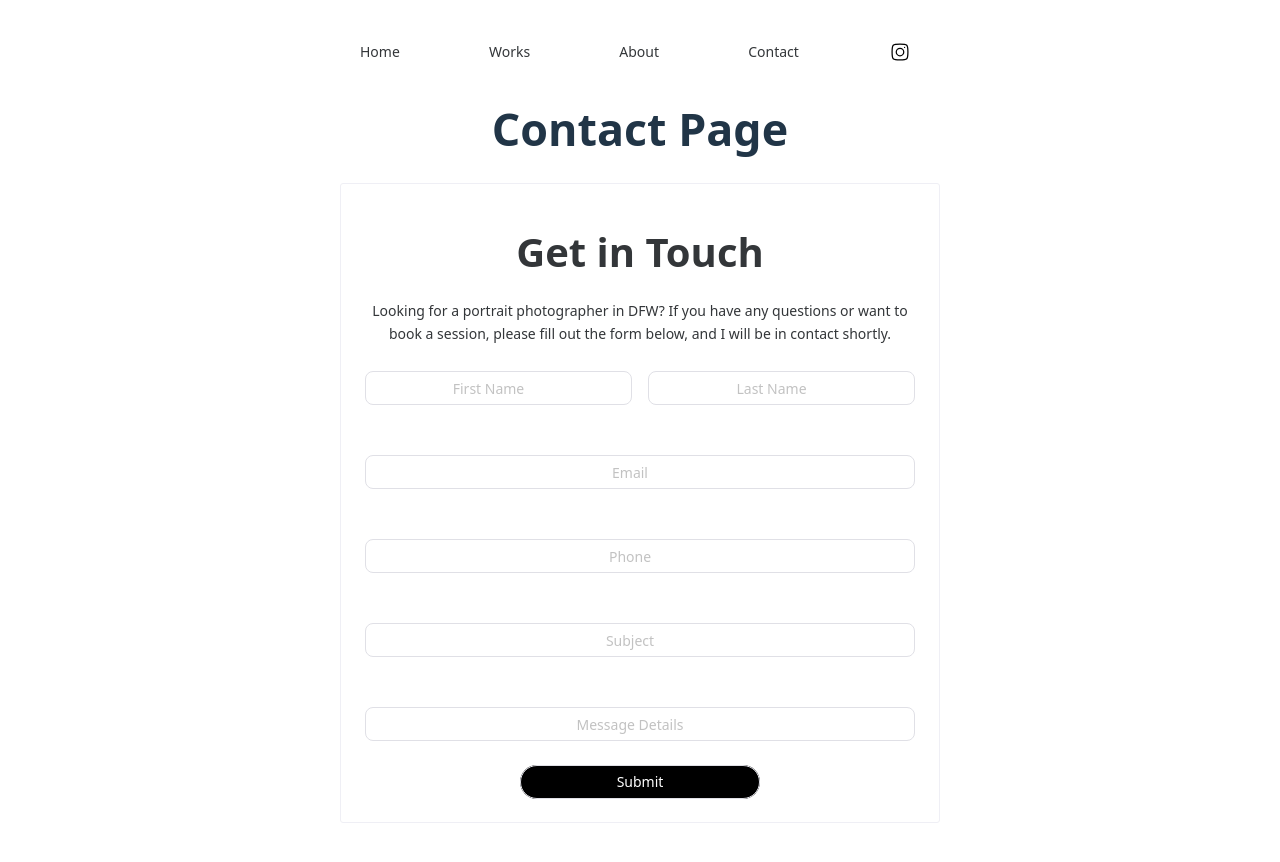
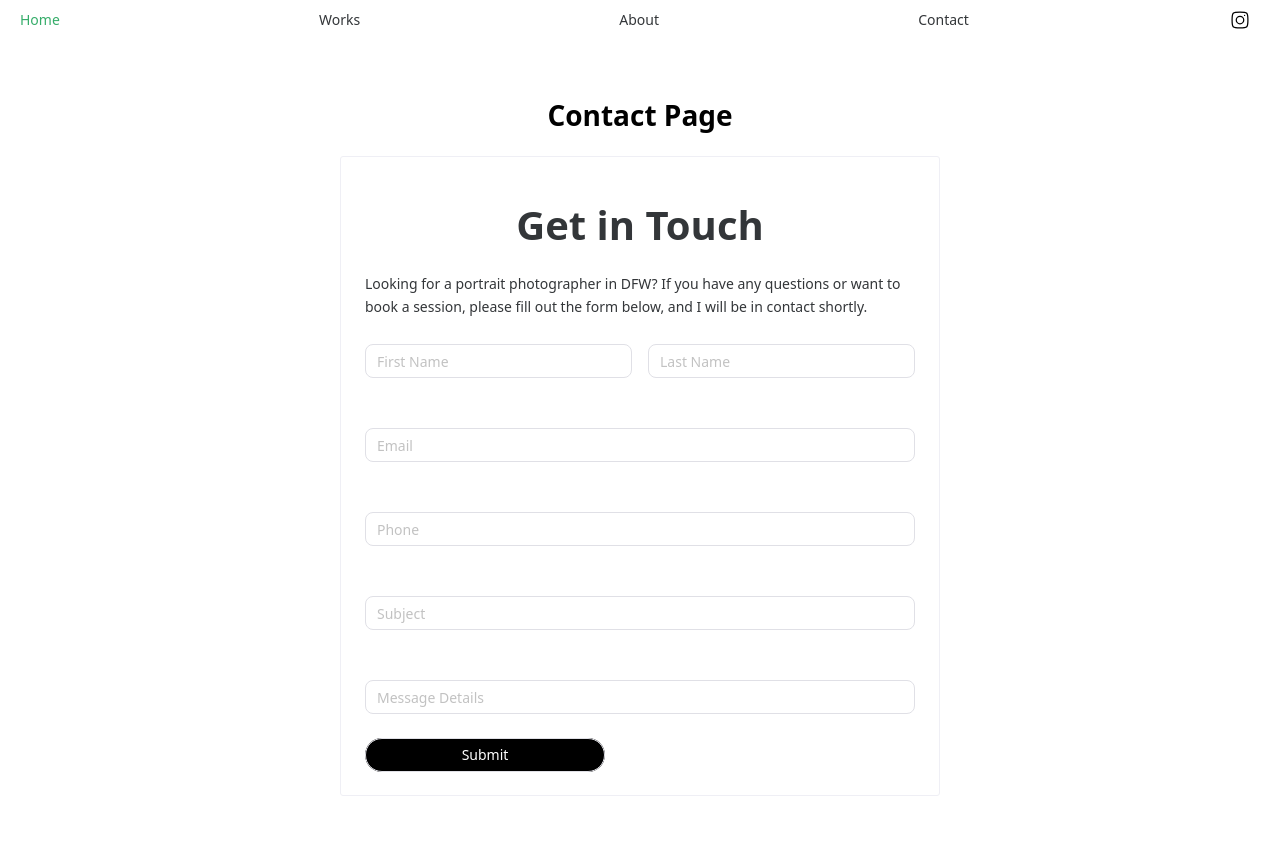
Before and after one commit to hbarogh/photography-portfolio-fullstack, a Vue app in the folder front-end/: page /ContactPage in a window 1280 px wide. Shown: the top 862 px of the page. Built offline with nearby package versions, Linux system fonts and the light colour scheme; no server answers.

Commit message:
feat: enhance contact page with photo fetching and carousel display style: improve layout and styling for home and photo collection pages

```diff
--- a/front-end/src/style.css
+++ b/front-end/src/style.css
@@ -1,4 +1,4 @@
-:root {
+/* :root {
   font-family: system-ui, Avenir, Helvetica, Arial, sans-serif;
   line-height: 1.5;
   font-weight: 400;
@@ -25,7 +25,7 @@ a:hover {
 body {
   margin: 0;
   display: flex;
-  /* place-items: center; */
+  place-items: center;
   min-width: 320px;
   min-height: 100vh;
 }
@@ -76,4 +76,4 @@ button:focus-visible {
   button {
     background-color: #f9f9f9;
   }
-}
+} */
--- a/front-end/src/views/ContactPage.vue
+++ b/front-end/src/views/ContactPage.vue
@@ -1,5 +1,31 @@
 <script setup lang="ts">
 import ContactForm from '../components/ContactForm.vue';
+import {onMounted, ref} from 'vue';
+import axios from 'axios';
+import { NCarousel, NCarouselItem, } from 'naive-ui';
+
+const collection = ref("ContactPage");
+const photos = ref<string[]>([]);
+const skeleton = ref(true)
+
+async function fetchPhotos(collection: string): Promise<void> {
+  try{
+    const response = await axios.get(`https://backend-3497.onrender.com/api/photos/${collection}`);
+    photos.value = response.data.map((img: any) => img.optimized_url);
+    console.log(`response: ${response}`);
+  }
+  catch (error){
+    alert(`Axios error: ${error}`);
+    console.error('Axios error:', error);
+  }
+  finally{
+    skeleton.value = false
+  }
+}
+
+onMounted(() => {
+  fetchPhotos(collection.value)
+});
 
 
 
@@ -7,13 +33,71 @@ import ContactForm from '../components/ContactForm.vue';
 
 
 <template>
-  <div>
-    <h1>Contact Page</h1>
-    <ContactForm/>
+  <div class="contact-page-wrapper">
+    <h1 class="page-title">Contact Page</h1>
+    <div class="contact-form-wrapper">
+      <ContactForm/>
+    </div>
+  </div>
+  <n-skeleton v-if="skeleton"  :repeat="2" height="40px" width="60%" :sharp="false"/>
+  <div v-else class="contact-carousel" >
+    <n-carousel
+    effect="card"
+    prev-slide-style="transform: translateX(-150%) translateZ(-800px);"
+    next-slide-style="transform: translateX(50%) translateZ(-800px);"
+    style="height: 90vh;"
+    :show-dots="false"
+    >
+      <n-carousel-item v-for="(url, index) in photos" :key="index" class="carousel-item">
+        <img
+        class="carousel-img"
+        :src="url"
+        >
+      </n-carousel-item>
+    </n-carousel>
   </div>
 </template>
 
 
 
 <style>
+.contact-page-wrapper {
+  display: flex;
+  flex-direction: column;
+  align-items: center;
+  padding: 2rem;
+}
+
+.page-title {
+  text-align: center;
+}
+
+.contact-form-wrapper {
+  width: 100%;
+  max-width: 600px;
+}
+
+.contact-carousel {
+  width: 100vw;
+  padding-top: 5rem;
+  overflow-x: hidden; /* Prevent horizontal scrollbars */
+  display: flex;
+  flex-direction: row;
+  align-items: center;
+}
+
+.carousel-item{
+  display: flex;
+  justify-content: center;
+  align-items: center;
+  max-width: 900px;
+  width: 100%;
+}
+
+.carousel-img {
+  width: 100%;
+  height: auto;
+  object-fit: cover;
+}
+
 </style>
--- a/front-end/src/views/Home.vue
+++ b/front-end/src/views/Home.vue
@@ -4,11 +4,14 @@
 
 <template>
 <div>
-    <h1>Home Page</h1>
+    <h1 class="home-title">Home Page</h1>
   </div>
 </template>
 
 
 
 <style>
+.home-title{
+  text-align: center;
+}
 </style>
--- a/front-end/src/views/PhotoCollectionPage.vue
+++ b/front-end/src/views/PhotoCollectionPage.vue
@@ -36,7 +36,7 @@ watch(() => route.params.collection, (newCollection) => {
 
 <template>
   <div>
-    <h1>{{ collection }} Collection</h1>
+    <h1 class="collection-title">{{ collection }} Collection</h1>
     <div>
       <n-grid v-if="skeleton" cols="1 s:2 m:3 1:5" x-gap="10" y-gap="8" responsive="screen" class="skeleton-grid">
         <n-grid-item v-for="n in 12" :key="n">
@@ -54,20 +54,6 @@ watch(() => route.params.collection, (newCollection) => {
         </n-grid-item>
       </n-grid>
     </div>
-    <!-- <n-carousel
-    effect="card"
-    prev-slide-style="transform: translateX(-150%) translateZ(-800px);"
-    next-slide-style="transform: translateX(50%) translateZ(-800px);"
-    style="height: 90vh"
-    :show-dots="false"
-    >
-      <n-carousel-item v-for="(url, index) in photos" :key="index" :style="{ width: '60%' }">
-        <img
-          class="carousel-img"
-          :src="url"
-        >
-      </n-carousel-item>
-    </n-carousel> -->
   </div>
 
 </template>
@@ -75,22 +61,13 @@ watch(() => route.params.collection, (newCollection) => {
 
 
 <style>
-/* .carousel-img {
-  margin: 0 auto;
-  width: 100%;
-  height: 100%;
-  object-fit: cover;
-} */
+
 
  .skeleton-grid{
   width: 100%;
   max-width: 1000px;
  }
- /* .grid-card{
-  max-width: 600px;
+ .collection-title{
+  text-align: center;
  }
- .photo-img{
-  height: 300px;
-  object-fit: cover;
- } */
 </style>
```
